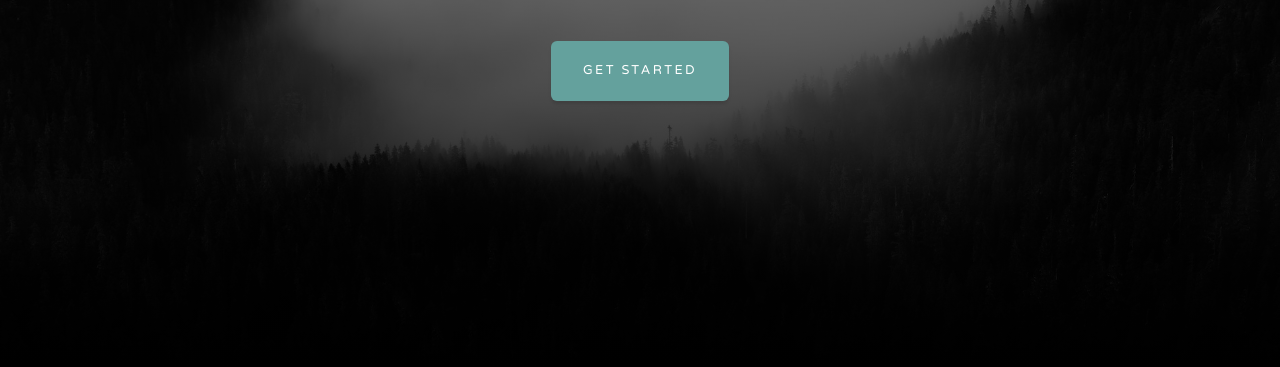
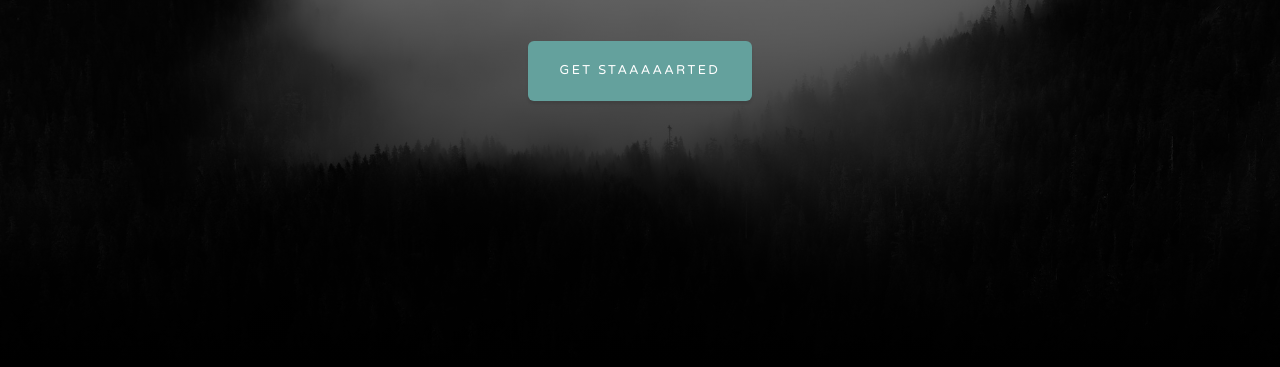
Before and after one commit to MOYAI-Dev/WebSample, a plain HTML site: page template/index.html in a window 1280 px wide. Shown: the part 433-800 px from the top of the page. Drawn offline with nearby package versions, Linux system fonts and the light colour scheme.

Commit message:
Update index.html

```diff
--- a/template/index.html
+++ b/template/index.html
@@ -40,7 +40,7 @@
                     <div class="text-center">
                         <h1 class="mx-auto my-0 text-uppercase">Grayscale</h1>
                         <h2 class="text-white-50 mx-auto mt-2 mb-5">A free, responsive, one page Bootstrap theme created by Start Bootstrap.</h2>
-                        <a class="btn btn-primary" href="#about">Get Started</a>
+                        <a class="btn btn-primary" href="#about">Get Staaaaarted</a>
                     </div>
                 </div>
             </div>
```
